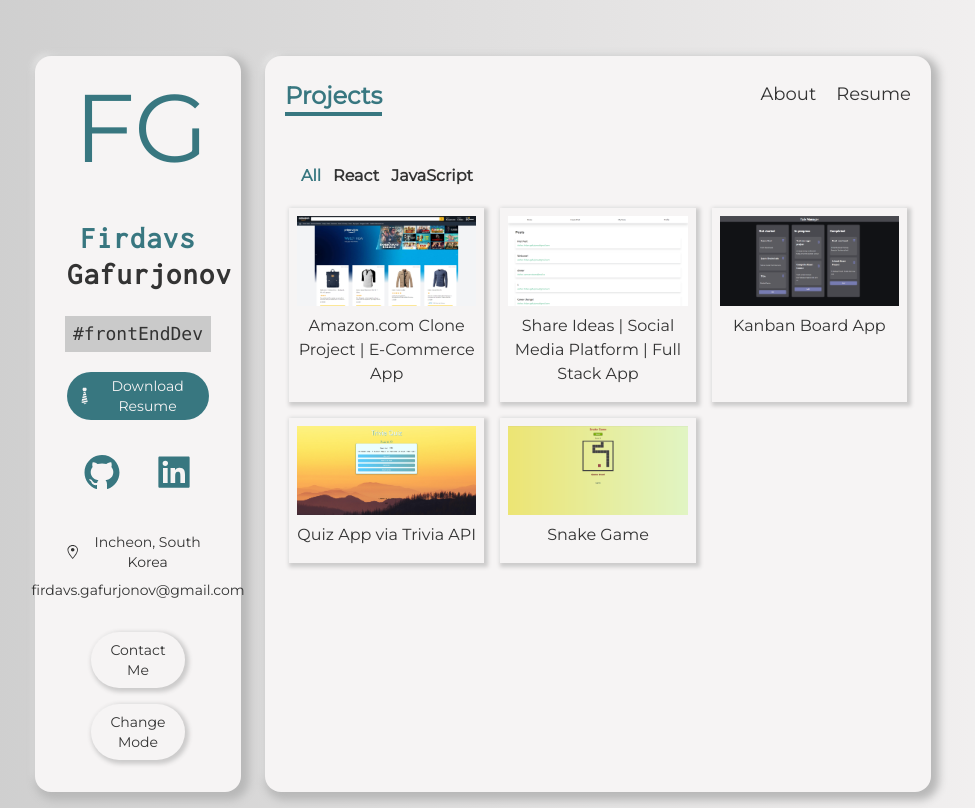
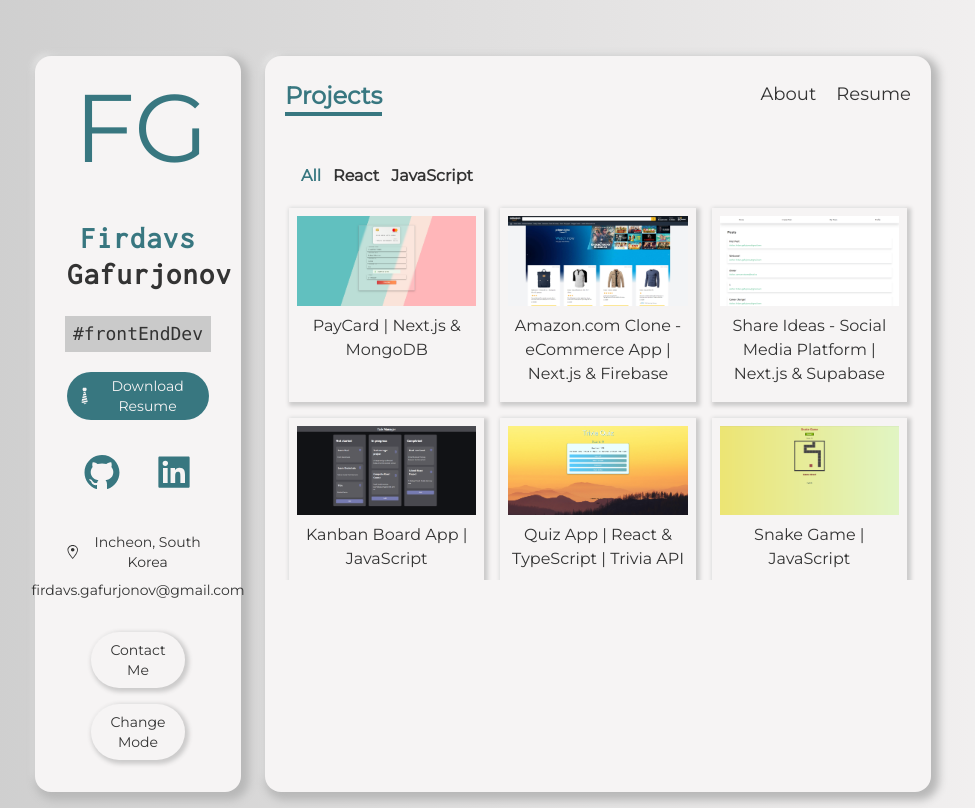
Before and after one commit to gfirik/portfolio, a Next.js app: page /projects in a window 1280 px wide. Shown: the whole page, without its empty margins (157-1132 px from the left). Built offline with nearby package versions, Linux system fonts and the light colour scheme.

Commit message:
new project added

```diff
--- a/data.ts
+++ b/data.ts
@@ -125,8 +125,20 @@ export const languages: ISkill[] = [
 
 export const projects: IProject[] = [
   {
+    id: 6,
+    name: "PayCard | Next.js & MongoDB",
+    description:
+      "PayCard with real-world credit cards integration. After validation, user will be able to proceed the payment" +
+      "The payment page is built with <b>Next.js</b> and <b>MongoDB</b>.",
+    image_path: "/images/payment-card.png",
+    deployed_url: "https://payment-receiver.vercel.app/",
+    github_url: "https://github.com/gfirik/payment-receiver-client",
+    category: ["react"],
+    key_techs: ["Next.js", "MongoDB", "Material-UI"],
+  },
+  {
     id: 5,
-    name: "Amazon.com Clone Project | E-Commerce App",
+    name: "Amazon.com Clone - eCommerce App | Next.js & Firebase",
     description:
       "Amazon Clone Project with Google Authentication and Stripe Payment Process." +
       "Users can sign in with their Google Account, add products to their basket, and proceed the payment",
@@ -134,11 +146,11 @@ export const projects: IProject[] = [
     deployed_url: "https://amazonclonewebsite.netlify.app/",
     github_url: "https://github.com/gfirik/amazon-clone",
     category: ["react"],
-    key_techs: ["Next.js", "Redux", "Firebase", "Tailwind", "Stripe"],
+    key_techs: ["Next.js", "Redux", "Firebase", "Tailwind"],
   },
   {
     id: 4,
-    name: "Share Ideas | Social Media Platform | Full Stack App",
+    name: "Share Ideas - Social Media Platform | Next.js & Supabase",
     description:
       "Share your ideas, get insights, read and post your thoughts. This app is basic social network platform where you can perform sign-up and sign-in, post, read, update and delete posts.",
     image_path: "/images/crud-ideas.png",
@@ -149,7 +161,7 @@ export const projects: IProject[] = [
   },
   {
     id: 3,
-    name: "Kanban Board App",
+    name: "Kanban Board App | JavaScript",
     description:
       "Task manager app that you can create, edit, and delete tasks. Tasks will be saved in your browser. This app was built in Vanilla JavaScript.",
     image_path: "/images/kanban.png",
@@ -160,7 +172,7 @@ export const projects: IProject[] = [
   },
   {
     id: 2,
-    name: "Quiz App via Trivia API",
+    name: "Quiz App | React & TypeScript | Trivia API",
     description:
       "In this app you will be able to test your basic knowledge by answering randomly selected questions.",
     image_path: "/images/react-ts-quiz.png",
@@ -171,7 +183,7 @@ export const projects: IProject[] = [
   },
   {
     id: 1,
-    name: "Snake Game",
+    name: "Snake Game | JavaScript",
     description: "Old snake game that we used to play in Nokia 3310",
     image_path: "/images/snake-game.png",
     deployed_url: "https://nokia-snake-game-js.netlify.app/",
```
Also changed, not shown: public/images/payment-card.png (added).
